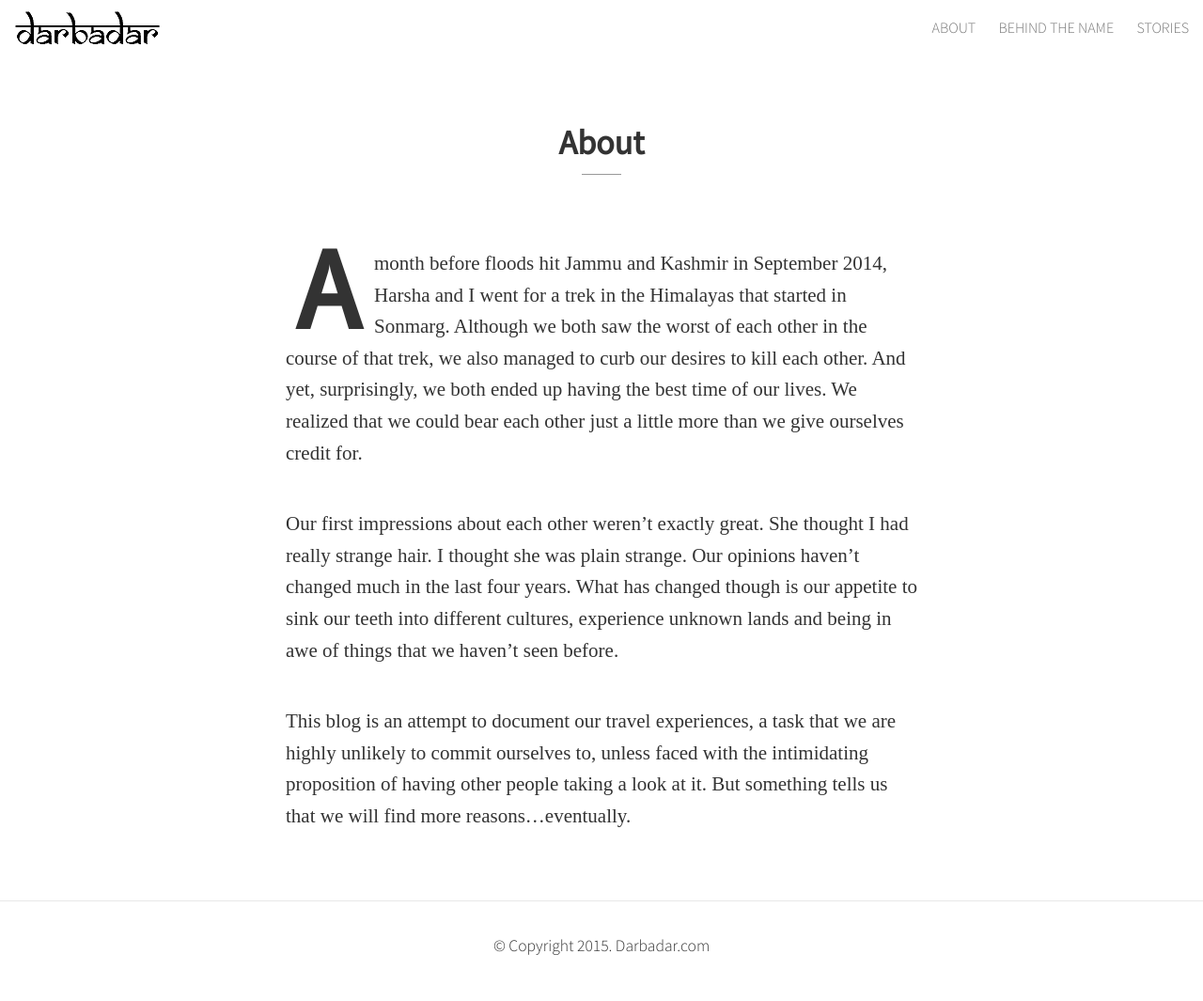
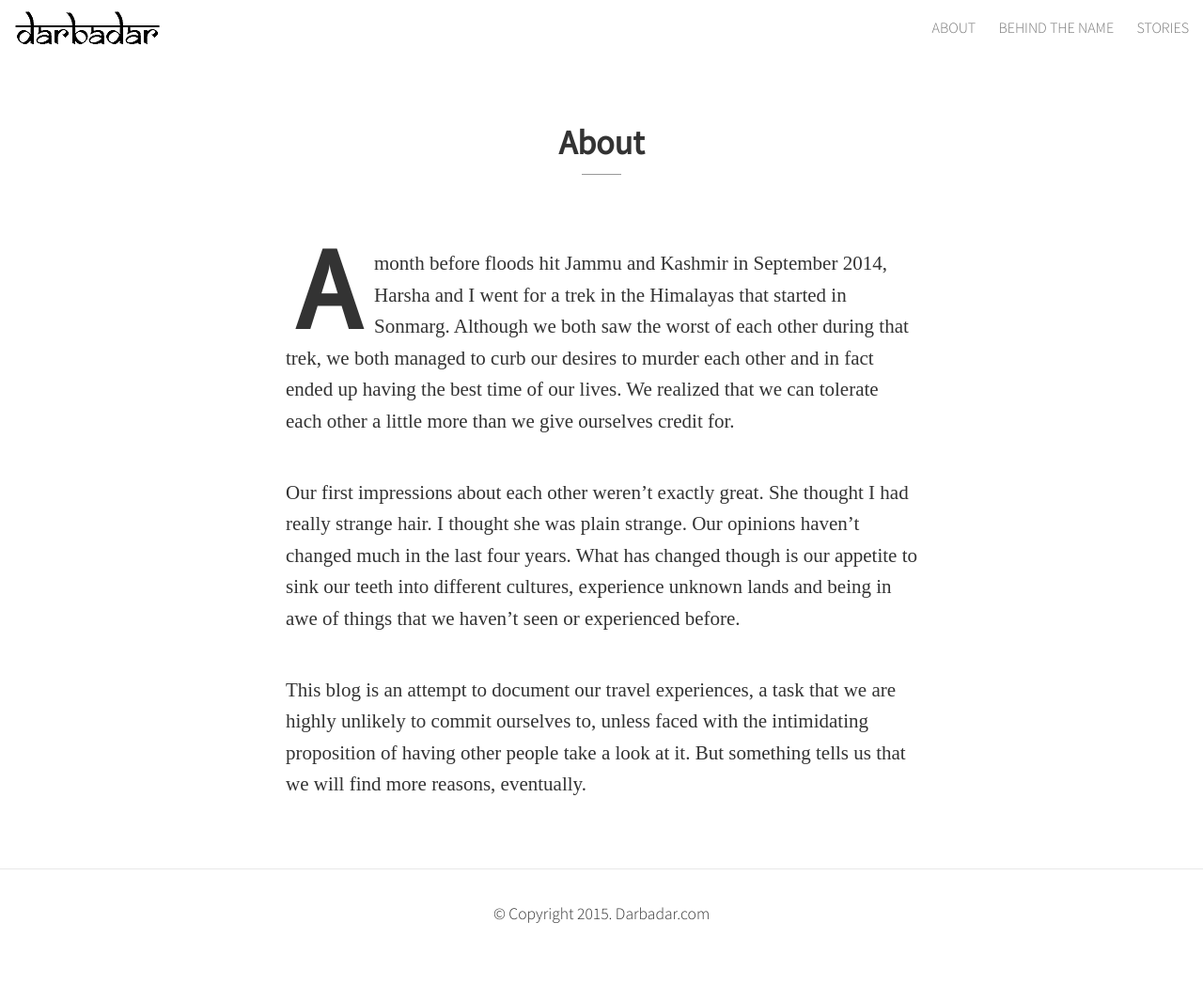
Before and after one commit to harshac/darbadar, a Jekyll site: the page built from about.md, in a window 1280 px wide. Shown: the whole page at 94% size. Built offline with Jekyll 4.4.1, drawn with Linux system fonts in a browser that asks for light colours; some web fonts are replaced; after the commit the page ends 1031 px from its top, so only the background shows below that.

Commit message:
Updating content of about us and name pages

```diff
--- a/about.md
+++ b/about.md
@@ -4,8 +4,8 @@ title: About
 permalink: /about/
 ---
 
-A month before floods hit Jammu and Kashmir in September 2014, Harsha and I went for a trek in the Himalayas that started in Sonmarg. Although we both saw the worst of each other in the course of that trek, we also managed to curb our desires to kill each other. And yet, surprisingly, we both ended up having the best time of our lives. We realized that we could bear each other just a little more than we give ourselves credit for.
+A month before floods hit Jammu and Kashmir in September 2014, Harsha and I went for a trek in the Himalayas that started in Sonmarg. Although we both saw the worst of each other during that trek, we both managed to curb our desires to murder each other and in fact ended up having the best time of our lives. We realized that we can tolerate each other a little more than we give ourselves credit for.
 
-Our first impressions about each other weren't exactly great. She thought I had really strange hair. I thought she was plain strange. Our opinions haven't changed much in the last four years. What has changed though is our appetite to sink our teeth into different cultures, experience unknown lands and being in awe of things that we haven't seen before.
+Our first impressions about each other weren't exactly great. She thought I had really strange hair. I thought she was plain strange. Our opinions haven't changed much in the last four years. What has changed though is our appetite to sink our teeth into different cultures, experience unknown lands and being in awe of things that we haven't seen or experienced before.
 
-This blog is an attempt to document our travel experiences, a task that we are highly unlikely to commit ourselves to, unless faced with the intimidating proposition of having other people taking a look at it. But something tells us that we will find more reasons...eventually.
+This blog is an attempt to document our travel experiences, a task that we are highly unlikely to commit ourselves to, unless faced with the intimidating proposition of having other people take a look at it. But something tells us that we will find more reasons, eventually.
```
Also changed, not shown: darbadar.md (+3 -3 lines).
